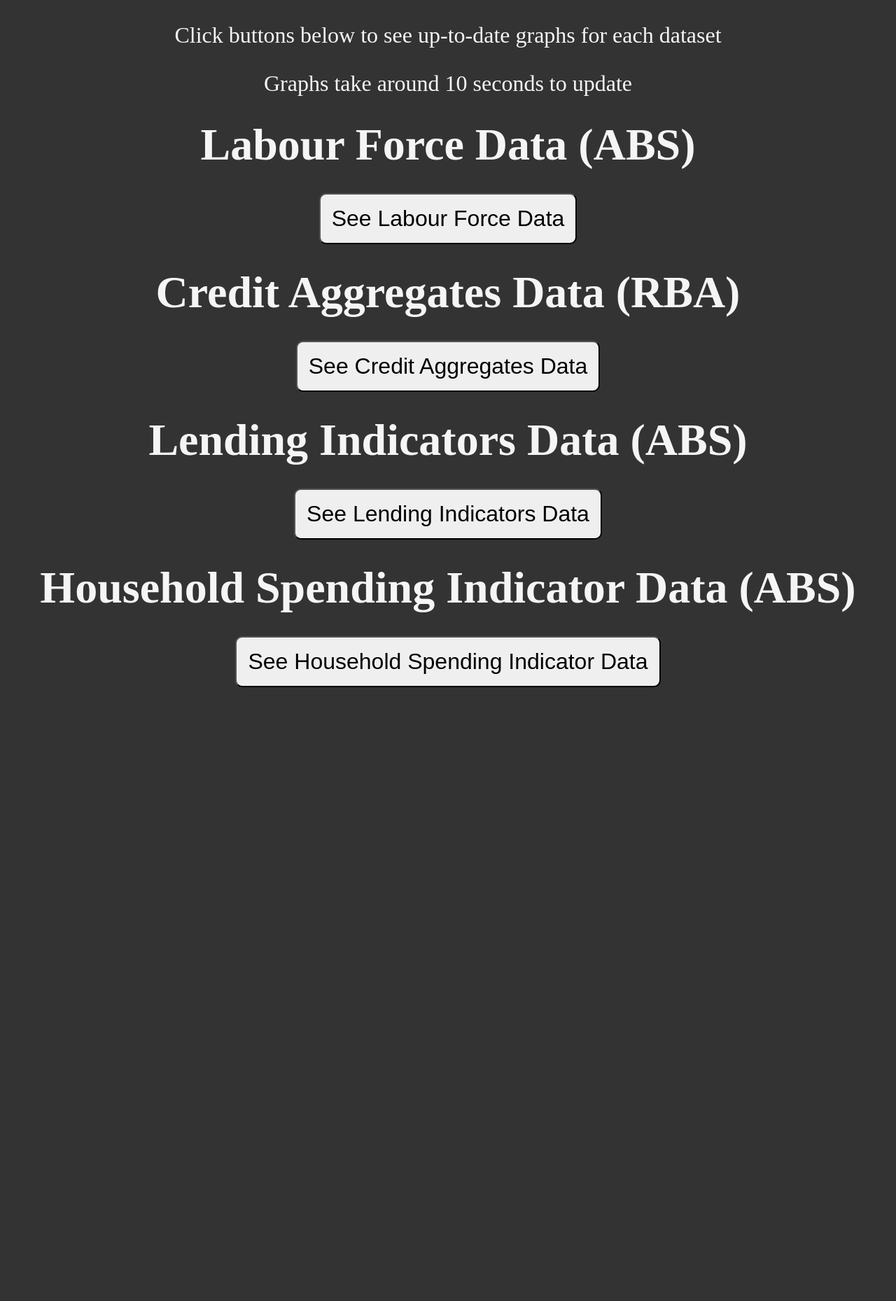
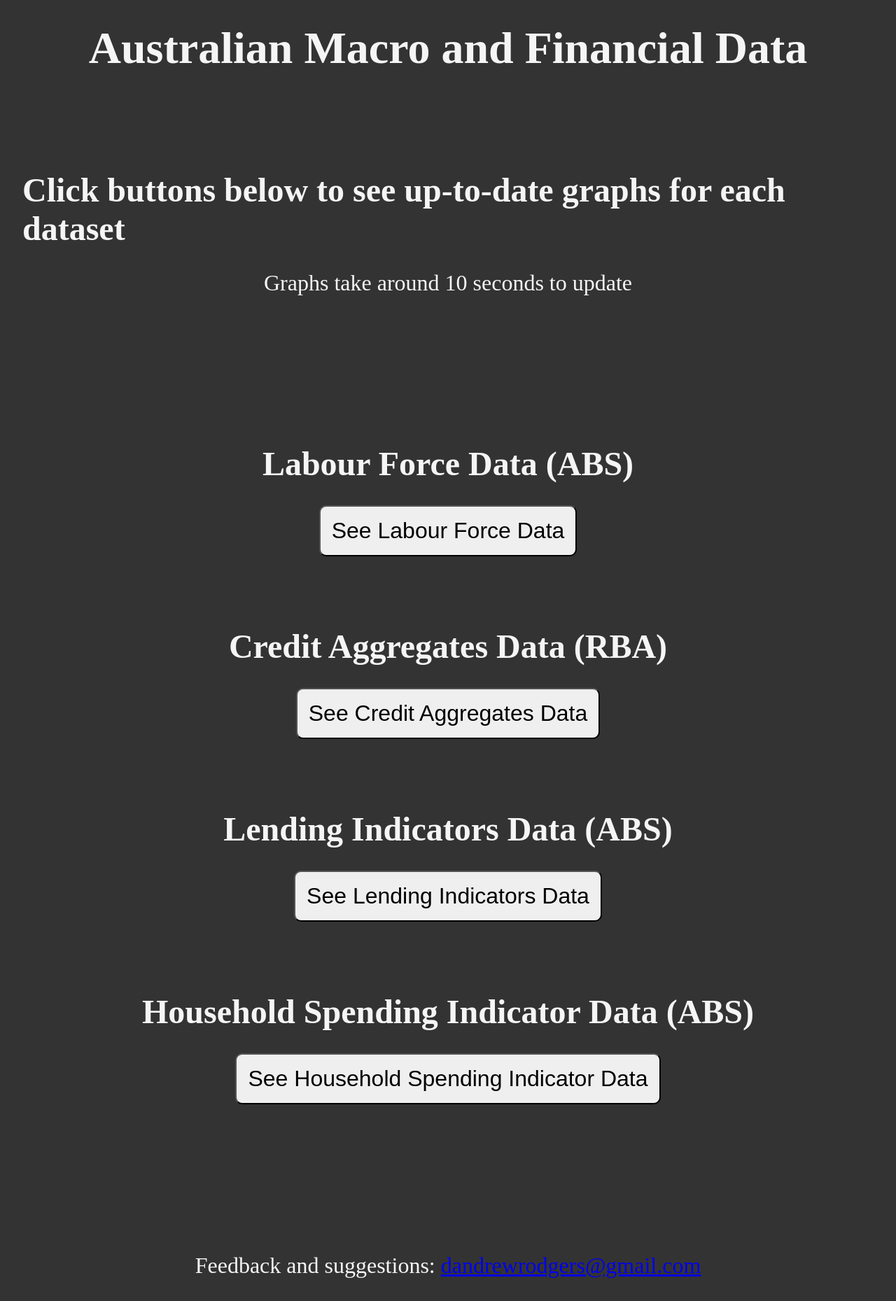
Before and after one commit to dandrew68/rateWebsiteTwo, a Flask app: page / in a window 1280 px wide. Shown: the whole page at 70% size. Before the commit the page ends 982 px from the top, so only its background shows below. Run offline with Flask 3, Linux system fonts and the light colour scheme.

Commit message:
Reformatting changes

```diff
--- a/templates/index.html
+++ b/templates/index.html
@@ -3,28 +3,53 @@
 <head>
     <meta charset="UTF-8">
     <meta name="viewport" content="width=device-width, initial-scale=1.0">
-    <title>Data available</title>
-    <p>Click buttons below to see up-to-date graphs for each dataset</p>
+    <title>Aussie Macro Data</title>
+    <h1 style="text-align:center">Australian Macro and Financial Data</h1>
+    <br>
+    <br>
+    <h2>Click buttons below to see up-to-date graphs for each dataset</h2>
     <p>Graphs take around 10 seconds to update</p>
     <link href="{{ url_for('static', filename='styles/style.css') }}" rel="stylesheet" />
 </head>
+
+<br>
+<br>
+<br>
+<br>
+
 <body>
-    <h1>Labour Force Data (ABS)</h1>
+    <h2>Labour Force Data (ABS)</h2>
     <form action="/labourForce">
         <button type="submit">See Labour Force Data</button>
     </form>
-    <h1>Credit Aggregates Data (RBA)</h1>
+
+    <br>
+
+    <h2>Credit Aggregates Data (RBA)</h2>
     <form action="/creditAggregates">
         <button type="submit">See Credit Aggregates Data</button>
     </form>
-    <h1>Lending Indicators Data (ABS)</h1>
+
+    <br>
+
+    <h2>Lending Indicators Data (ABS)</h2>
     <form action="/lendingIndicators">
         <button type="submit">See Lending Indicators Data</button>
     </form>
-    <h1>Household Spending Indicator Data (ABS)</h1>
+
+    <br>
+
+    <h2>Household Spending Indicator Data (ABS)</h2>
     <form action="/householdSpendingIndicator">
         <button type="submit">See Household Spending Indicator Data</button>
     </form>
 
+
+    <br>
+    <br>
+    <br>
+    <br>
+    <p>Feedback and suggestions: <a href= "mailto: dandrewrodgers@gmail.com"> dandrewrodgers@gmail.com </a></p>
+
     </body>
     </html>
```
